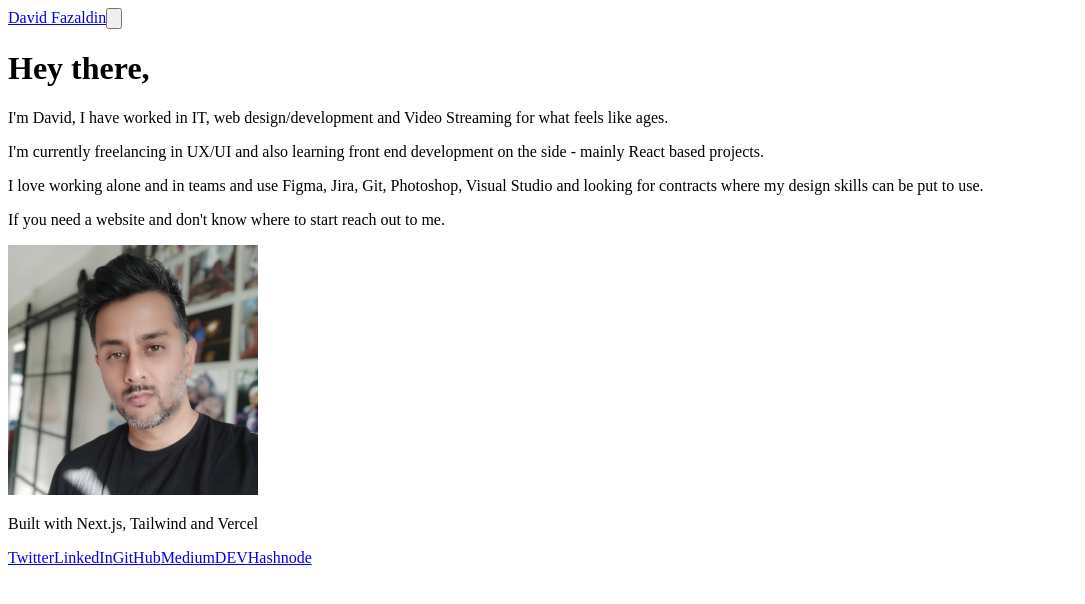
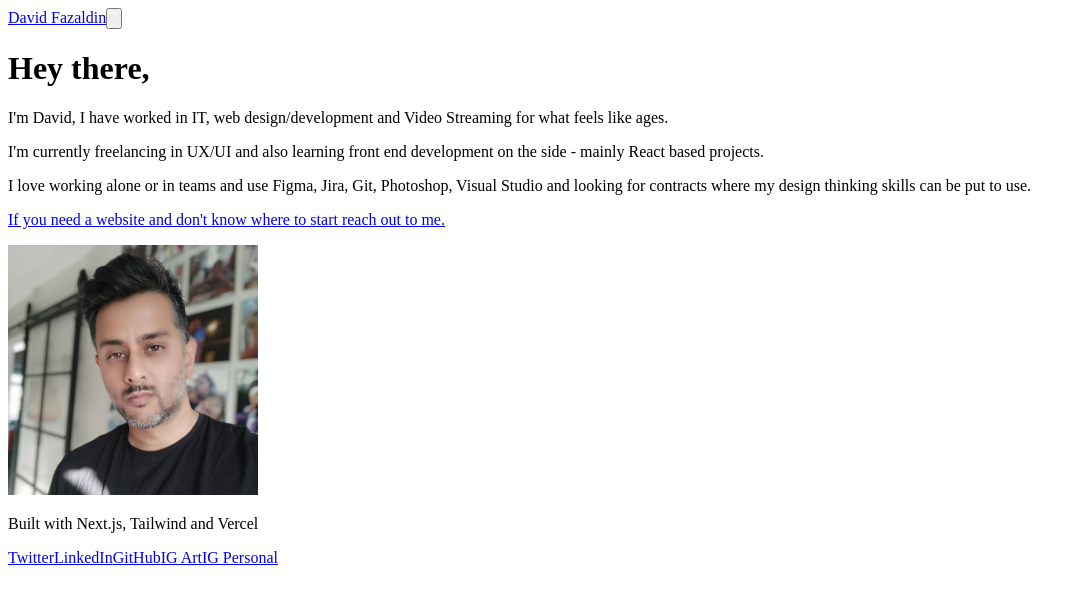
Before and after one commit to davofaz/nextjs-portfolio-site, a Next.js app: page / in a window 1280 px wide. Shown: the top 604 px of the page, without its empty margins (0-1085 px from the left). Built offline with nearby package versions, Linux system fonts and the light colour scheme.

Commit message:
updated homepage info and links

```diff
--- a/components/About.js
+++ b/components/About.js
@@ -14,10 +14,10 @@ const About = () => {
                         <p className="mb-4">
                             I'm David, I have worked in IT, web design/development and Video Streaming for what feels like ages.</p>
                         <p className="mb-4">I'm currently freelancing in UX/UI and also learning front end development on the side - mainly React based projects.</p>
-                        <p className="mb-4">I love working alone and in teams and use Figma, Jira, Git, Photoshop, Visual Studio and looking for contracts where my design skills can be put to use. </p>
+                        <p className="mb-4">I love working alone or in teams and use Figma, Jira, Git, Photoshop, Visual Studio and looking for contracts where my design thinking skills can be put to use. </p>
 
 
-                        <p className="mb-4 font-semibold">If you need a website and don't know where to start reach out to me.</p>
+                        <p className="mb-4 font-bold"><a href="mailto:dfazaldin@gmail.com">If you need a website and don't know where to start reach out to me.</a></p>
                     </div>
                 </div>
                 <div className="flex-shrink-0 lg:mt-12 lg:px-4 mb-10">
--- a/components/Footer.js
+++ b/components/Footer.js
@@ -9,7 +9,7 @@ const Footer = () => {
                     <p>Built with Next.js, Tailwind and Vercel</p>
                     <div className="flex flex-wrap pt-2 sm:space-x-4 space-x-2 font-medium lg:pt-0">
                         <a
-                            href="#"
+                            href="https://twitter.com/davo0o"
                             className={"transition-colors hover:text-yellow-500"}
                             target="_blank"
                             rel="noreferrer"
@@ -17,7 +17,7 @@ const Footer = () => {
                             Twitter
                         </a>
                         <a
-                            href="#"
+                            href="https://www.linkedin.com/in/david-fazaldin-26b66731/"
                             className={"transition-colors hover:text-yellow-500"}
                             target="_blank"
                             rel="noreferrer"
@@ -25,7 +25,7 @@ const Footer = () => {
                             LinkedIn
                         </a>
                         <a
-                            href="#"
+                            href="https://github.com/davofaz"
                             className={"transition-colors hover:text-yellow-500"}
                             target="_blank"
                             rel="noreferrer"
@@ -33,14 +33,22 @@ const Footer = () => {
                             GitHub
                         </a>
                         <a
-                            href="#"
+                            href="https://www.instagram.com/fazaa_nft/"
                             className={"transition-colors hover:text-yellow-500"}
                             target="_blank"
                             rel="noreferrer"
                         >
-                            Medium
+                            IG Art
                         </a>
                         <a
+                            href="https://www.instagram.com/davofaz"
+                            className={"transition-colors hover:text-yellow-500"}
+                            target="_blank"
+                            rel="noreferrer"
+                        >
+                            IG Personal
+                        </a>
+                        {/*<a
                             href="#"
                             className={"transition-colors hover:text-yellow-500"}
                             target="_blank"
@@ -55,7 +63,7 @@ const Footer = () => {
                             rel="noreferrer"
                         >
                             Hashnode
-                        </a>
+                        </a> */}
                     </div>
                 </div>
             </div>
```
